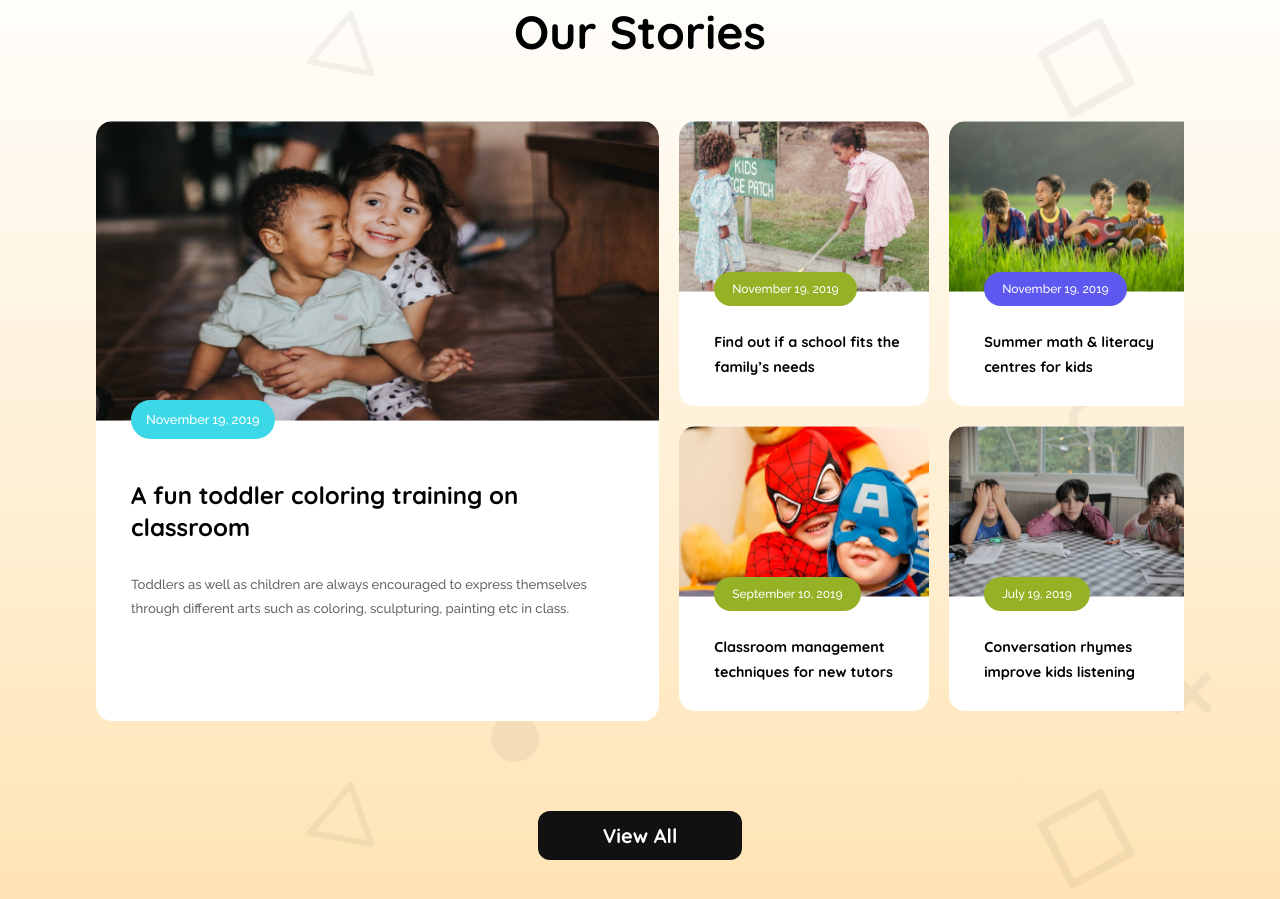
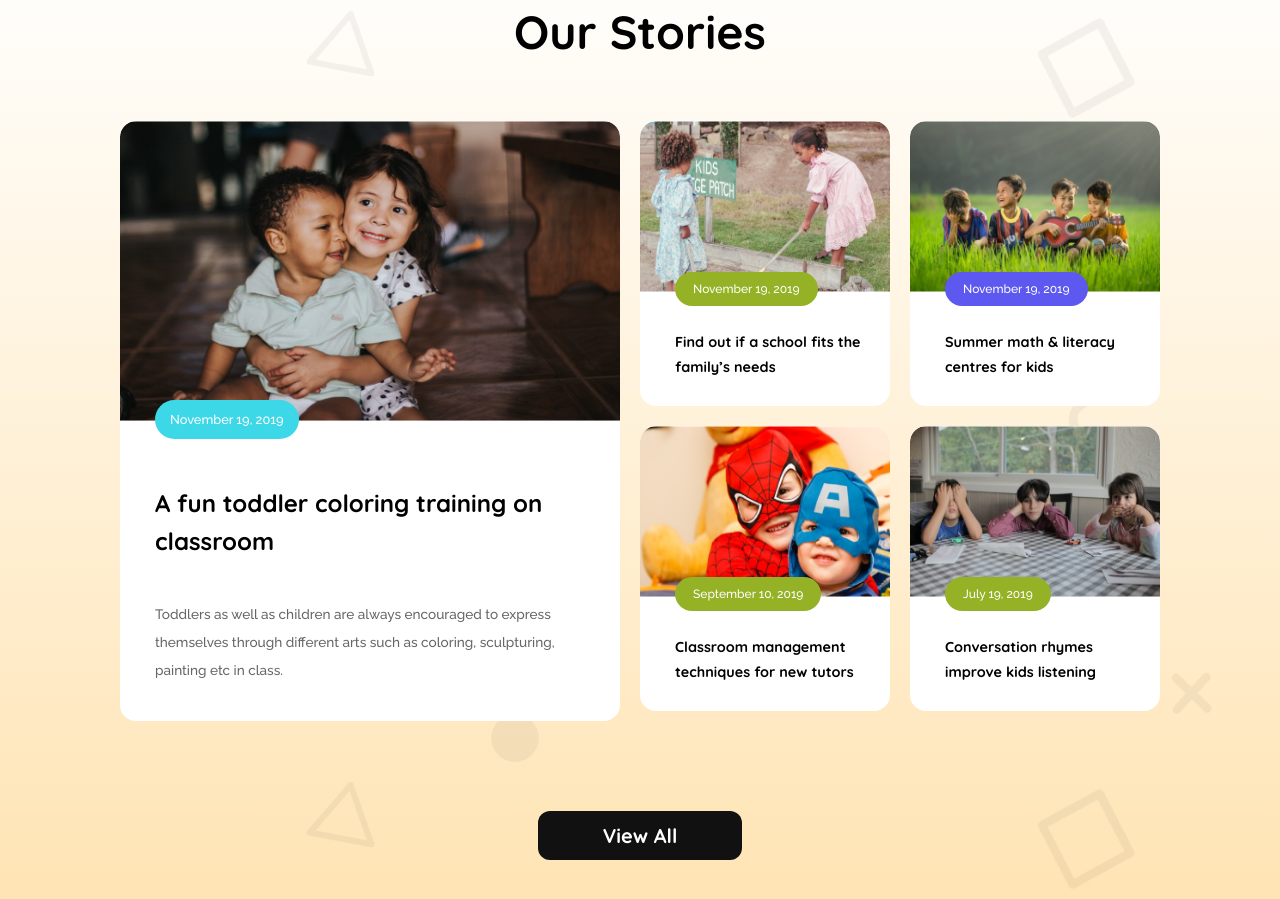
Before and after one commit to moktadir-mirul/assignment-ph-two, a plain HTML site: page index.html in a window 1280 px wide. Shown: the part 1640-2539 px from the top of the page. Drawn offline with Linux system fonts and the light colour scheme.

Commit message:
story area responsive problem solved

```diff
--- a/Styles/style.css
+++ b/Styles/style.css
@@ -282,7 +282,7 @@
     width: 85%;
     margin: 0 auto;
     display: flex;
-    justify-content: space-between;
+    justify-content: center;
     gap: 20px;
 }
 .small-s-container-1 {
@@ -297,13 +297,13 @@
     gap: 20px;
 }
 .big-story-card {
-    width: 580px;
+    max-width: 500px;
     height: 600px;
     border-radius: 16px;
     background: rgb(255, 255, 255);
 }
 .small-story-card {
-    width: 250px;
+    max-width: 250px;
     height: 285px;
     border-radius: 16px;
     background: rgb(255, 255, 255);
@@ -314,7 +314,7 @@
     border-radius: 16px 16px 0px 0px;
 }
 .big-s-texts {
-    margin-top: 15px;
+    margin-top: 20px;
     margin-left: 35px;
     margin-right: 60px;
 }
@@ -323,16 +323,16 @@
     font-family: Quicksand;
     font-size: 1.5rem;
     font-weight: 700;
-    line-height: 32px;
+    line-height: 38px;
 }
 .big-s-para {
     max-width: 100%;
-    padding-top: 30px;
+    padding-top: 40px;
     color: rgb(102, 102, 102);
     font-family: Raleway;
-    font-size: 0.82rem;
+    font-size: 0.85rem;
     font-weight: 500;
-    line-height: 24px;
+    line-height: 28px;
     object-fit: cover;
 }
 .big-s-btn {
@@ -565,6 +565,7 @@
     .stories-container-flex {
         width: 100%;
         flex-direction: column;
+        align-items: center;
     }
     .big-story-card {
         display: none;
@@ -713,6 +714,7 @@
     .stories-container-flex {
         width: 100%;
         flex-direction: column;
+        align-items: center;
     }
     .big-story-card {
         display: none;
@@ -764,3 +766,4 @@
     }
     /* Footer Area Style Ends */
 }
+ /* Responsive for medium-large devices */
```
